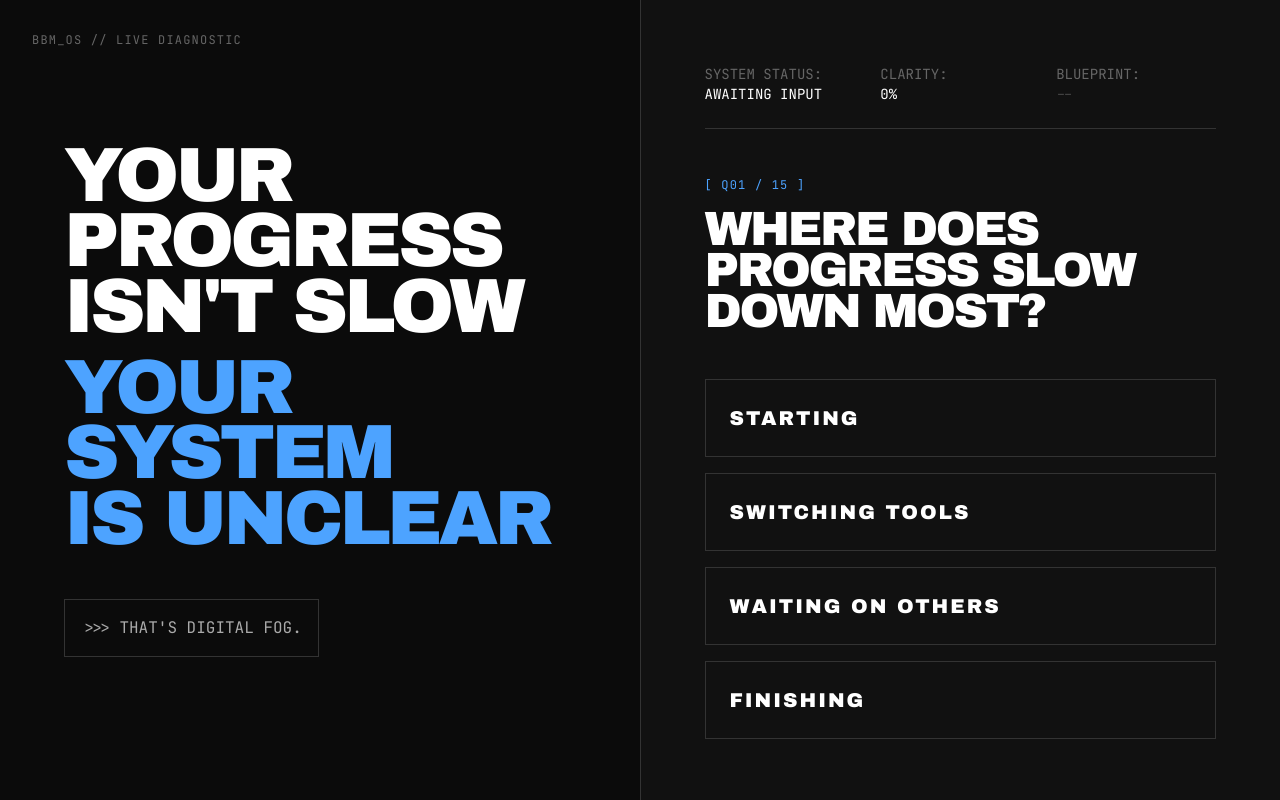
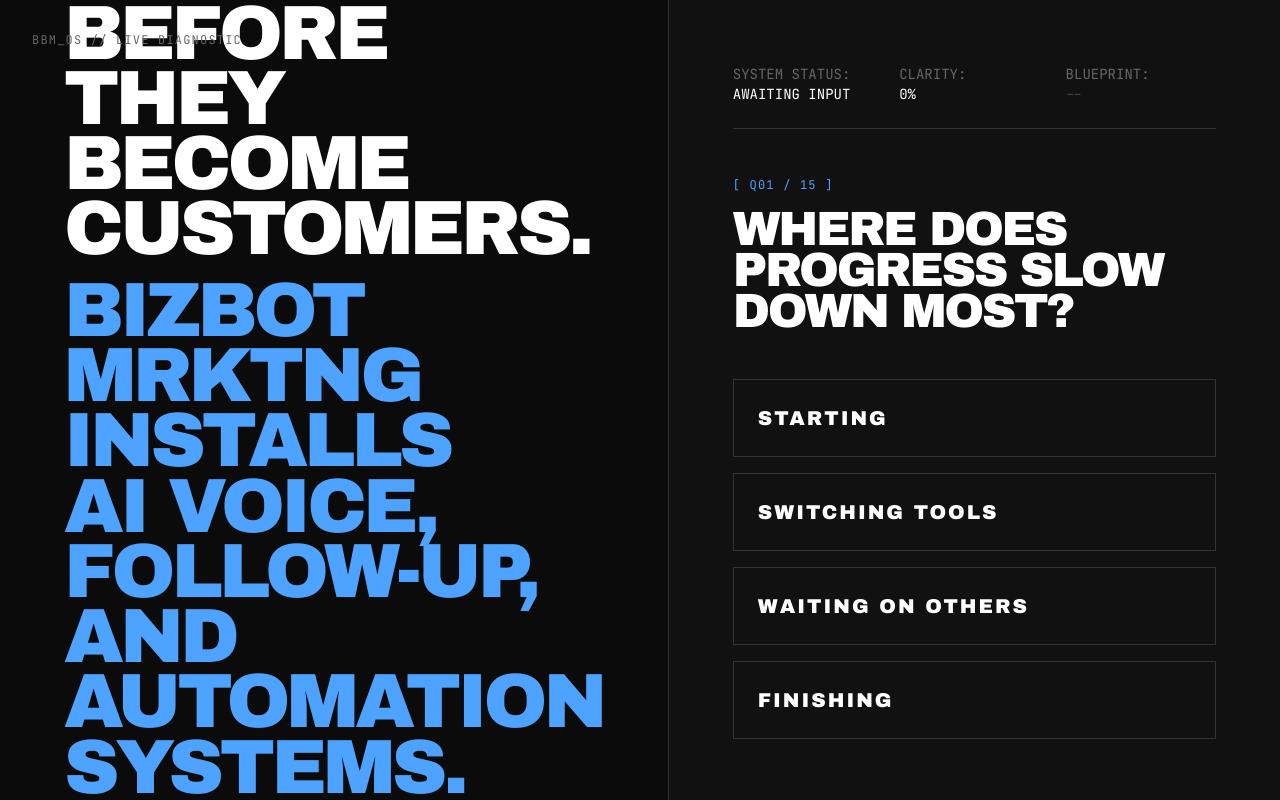
Before and after one commit to erikhinla/tbtx-next-ecosystem, a Next.js app: page /bbm in a window 1280 px wide. Built offline with nearby package versions, Linux system fonts and the light colour scheme.

Commit message:
Align BBM page headline and subhead with exact prompt sample messaging. Update final CTA to 'Activate Growth System'. Note Mrktng shorthand per brief. Ensure activation only after foundation. Matches section 29 and execution standards.

```diff
--- a/src/app/bbm/page.tsx
+++ b/src/app/bbm/page.tsx
@@ -5,7 +5,6 @@ import { motion, AnimatePresence } from "framer-motion";
 import { intakeConfig, Archetype } from "@/config/intakeQuestions";
 import { ArrowRight, TerminalSquare } from "lucide-react";
 import Link from "next/link";
-
 export default function BBMPage() {
   const [currentQIndex, setCurrentQIndex] = useState(0);
   const [scores, setScores] = useState<Record<Archetype, number>>({
@@ -69,14 +68,14 @@ export default function BBMPage() {
         </div>
 
         <h1 className="type-macro text-5xl md:text-[clamp(3.5rem,6vw,7rem)] leading-[0.9]">
-          Your progress<br/>isn&apos;t slow
+          Stop losing leads<br/>before they become customers.
         </h1>
         <h1 className="type-macro text-5xl md:text-[clamp(3.5rem,6vw,7rem)] leading-[0.9] text-bbm-accent mt-4">
-          Your system<br/>is unclear
+          BizBot Mrktng installs<br/>AI voice, follow-up,<br/>and automation systems.
         </h1>
 
         <div className="mt-12 font-mono border border-[#333] p-4 inline-block self-start text-[#AAA]">
-          &gt;&gt;&gt; THAT&apos;S DIGITAL FOG.
+          &gt;&gt;&gt; CAPTURE. NURTURE. CONVERT. ONLY AFTER FOUNDATION.
         </div>
       </div>
 
@@ -154,10 +153,10 @@ export default function BBMPage() {
                 href={`/diagnostic/blueprint?archetype=${topArchetype}`}
                 className="mt-8 bg-bbm-accent text-[#000] font-display uppercase tracking-tight text-3xl px-12 py-6 flex items-center gap-4 hover:bg-white transition-colors group"
               >
-                Open Blueprint <ArrowRight className="w-8 h-8 group-hover:translate-x-2 transition-transform" />
+                Activate Growth System <ArrowRight className="w-8 h-8 group-hover:translate-x-2 transition-transform" />
               </Link>
               <span className="font-mono text-xs text-[#666] uppercase tracking-widest">
-                See what to fix first and how to implement it
+                Lead flow. Voice. Follow-up. Revenue systems.
               </span>
             </motion.div>
           )}
```
